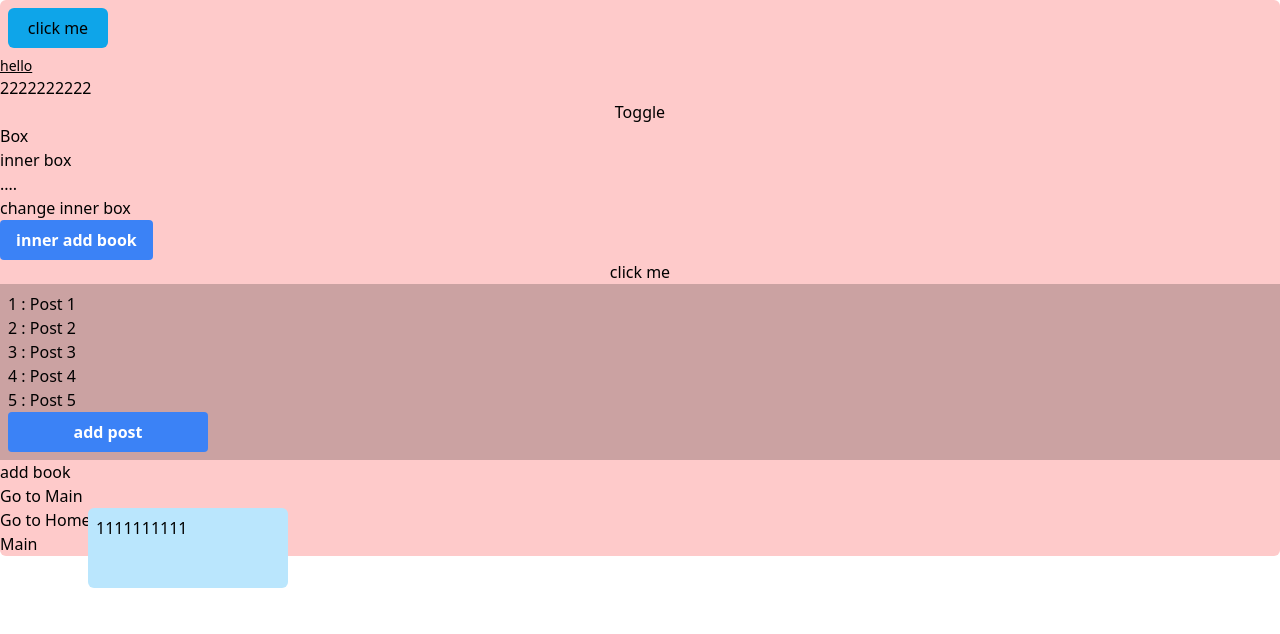
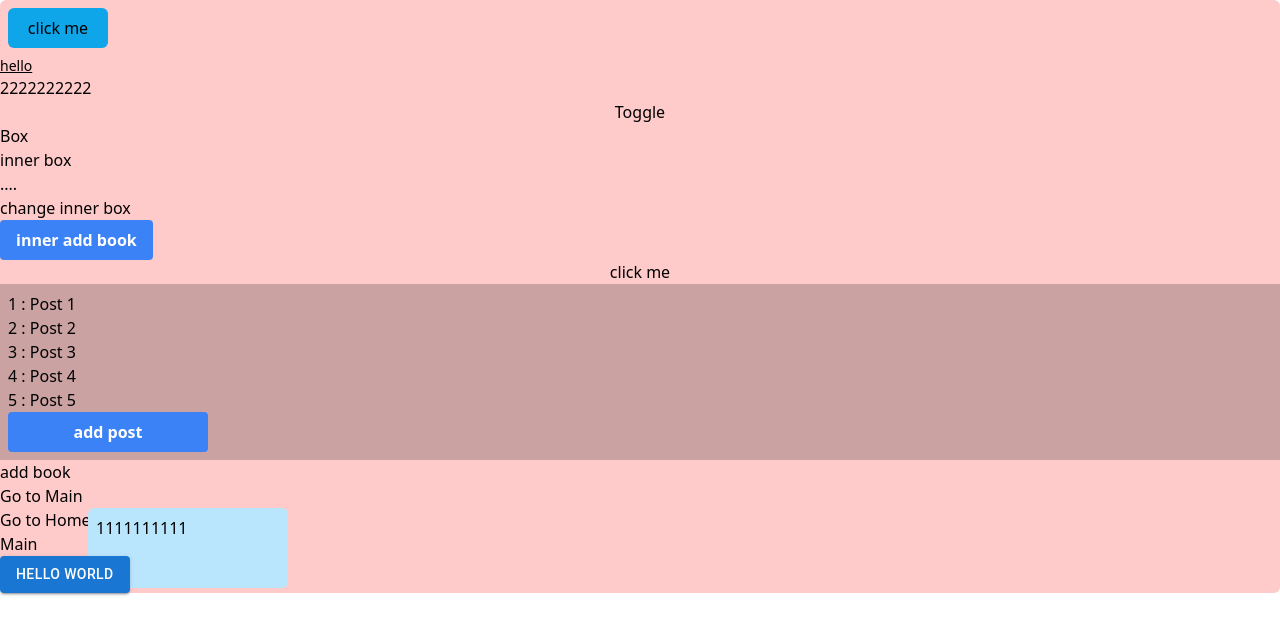
Before and after one commit to studiofu/react_tailwind_test, a React (Create React App) app: page /main in a window 1280 px wide. Shown: the top 634 px of the page. Built offline with nearby package versions, Linux system fonts and the light colour scheme.

Commit message:
use material ui

```diff
--- a/package.json
+++ b/package.json
@@ -3,7 +3,10 @@
   "version": "0.1.0",
   "private": true,
   "dependencies": {
+    "@emotion/react": "^11.11.1",
+    "@emotion/styled": "^11.11.0",
     "@headlessui/react": "^1.7.15",
+    "@mui/material": "^5.13.6",
     "@tanstack/react-query": "^4.29.15",
     "@tanstack/react-query-devtools": "^4.29.15",
     "@testing-library/jest-dom": "^5.16.5",
--- a/src/pages/Main.js
+++ b/src/pages/Main.js
@@ -1,9 +1,11 @@
+import Button from '@mui/material/Button';
 
 const Main = () => {
 
     return (
         <div>
             <h1>Main</h1>
+            <Button variant="contained">Hello World</Button>
         </div>
     )
 }
```
Also changed, not shown: 1 other file (tests, documents, lock files or other folders).
